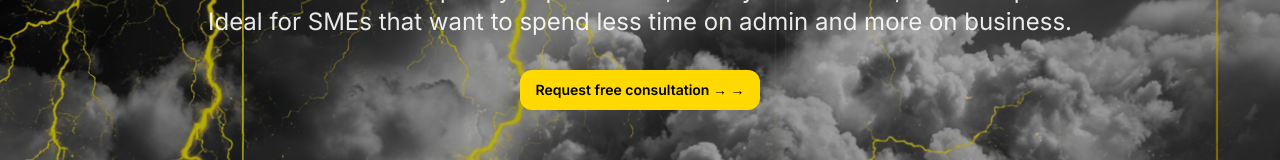
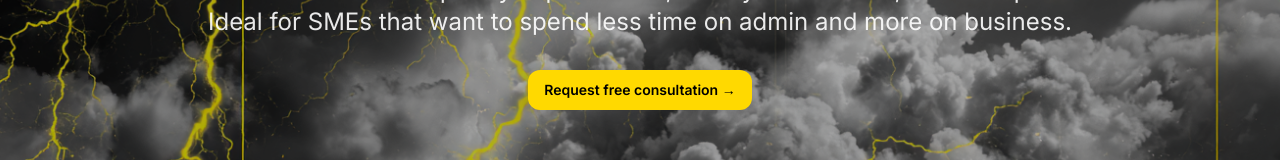
Before and after one commit to schnellstartai/schnellstartai, a React (Vite) app: page / in a window 1280 px wide. Shown: the part 426-586 px from the top of the page. Built offline with nearby package versions, Linux system fonts and the light colour scheme; the HTML template or start-up script is replaced by a standard one.

Commit message:
Fix hero section issues

```diff
--- a/src/pages/Index.tsx
+++ b/src/pages/Index.tsx
@@ -153,7 +153,7 @@ const Index = () => {
              <div className="flex justify-center mb-12">
                 <Link to="/contact" aria-label={t('pages.index.hero.cta')}>
                   <Button variant="brand" className="hover-scale bg-brand-yellow text-black hover:bg-brand-yellow/90">
-                    {t('pages.index.hero.cta')} →
+                    {t('pages.index.hero.cta')}
                   </Button>
                </Link>
              </div>
--- a/src/translations/de.json
+++ b/src/translations/de.json
@@ -10,7 +10,7 @@
   "pages": {
     "index": {
       "hero": {
-        "title": "Sparen Sie bis zu 65%<br />Zeit mit KI<br />Ist Ihr Alltag bereit dafür?",
+        "title": "Sparen Sie bis zu 65% Zeit mit KI - Ist Ihr Alltag bereit dafür?",
         "subtitle": "Schweizer KI-Workflows: schnell umgesetzt, klar messbar, datenkonform. Ideal für KMU, die weniger Zeit in Admin und mehr ins Business stecken wollen.",
         "cta": "Kostenlose Beratung anfragen →",
         "note": "Webinar oder vor Ort in der Schweiz – Flexible Optionen für Ihr Team."
```
